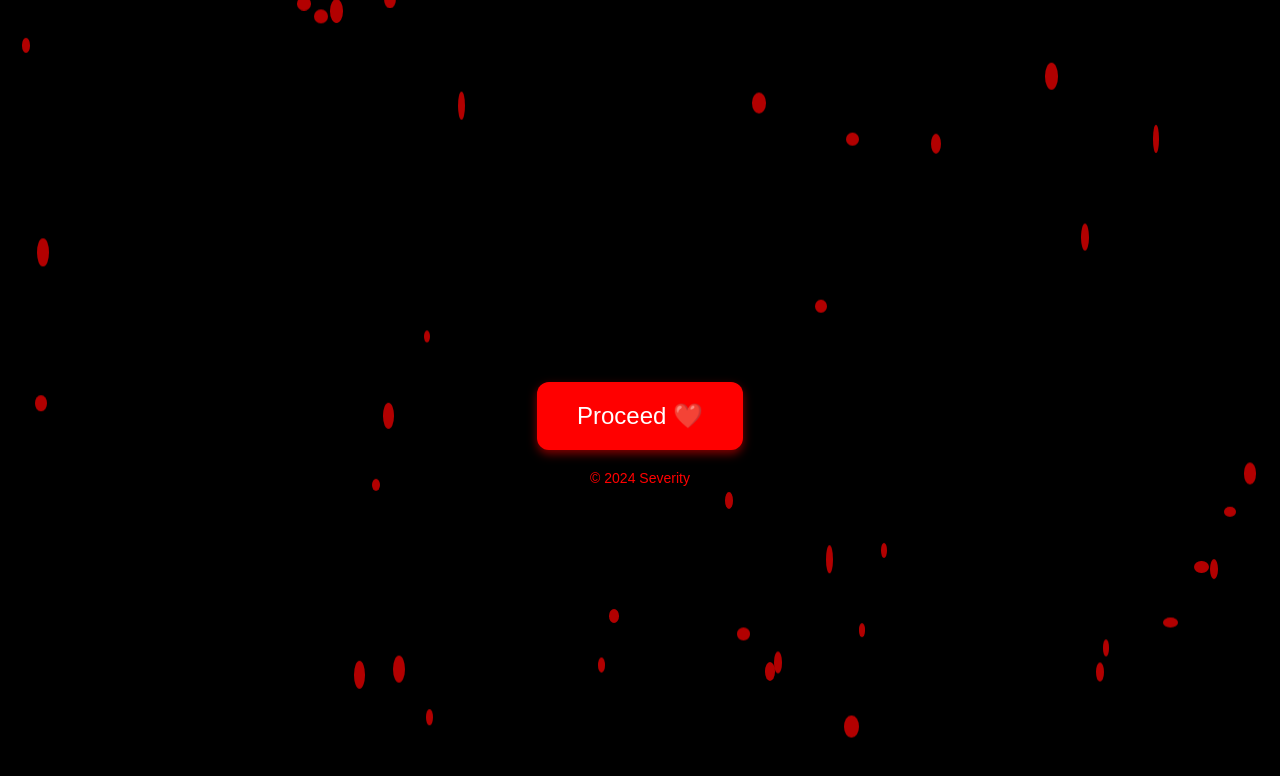
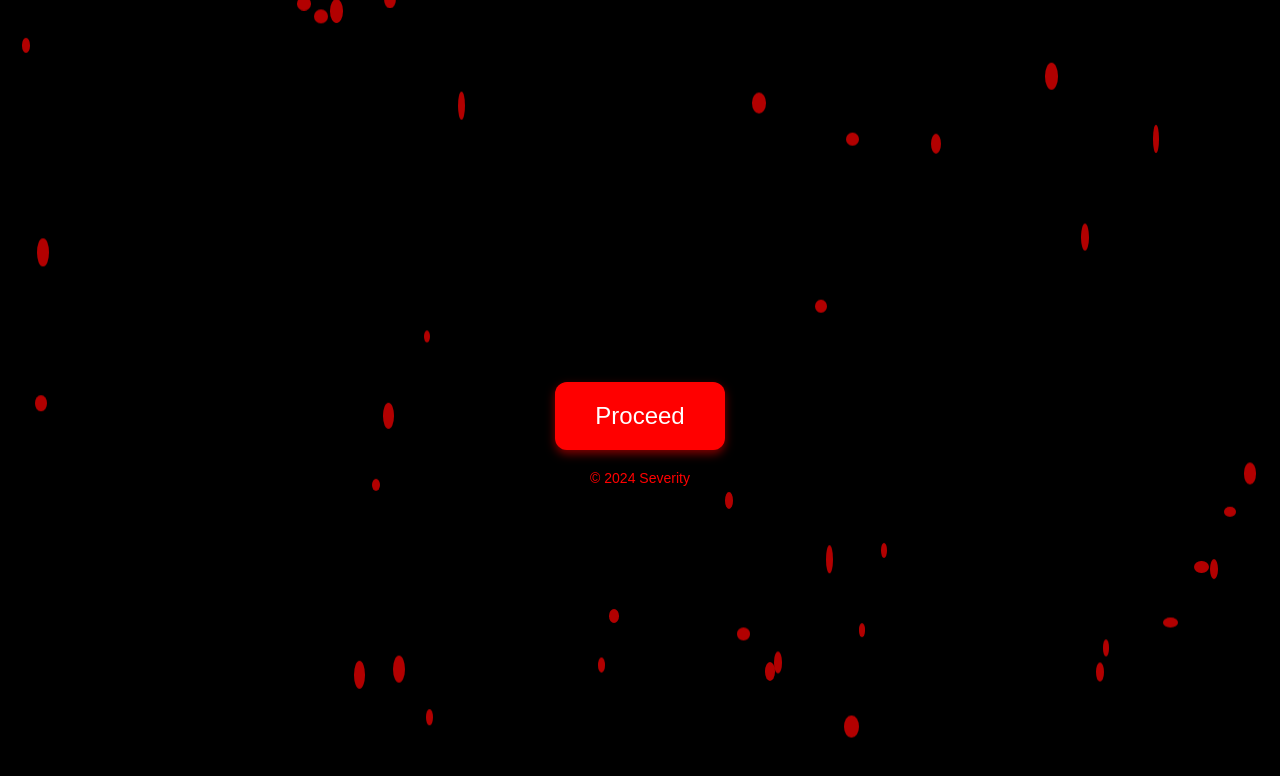
Before and after one commit to severityc/redirectbio, a plain HTML site: page index.html in a window 1280 px wide. Drawn offline with Linux system fonts and the light colour scheme.

Commit message:
Update index.html

```diff
--- a/index.html
+++ b/index.html
@@ -10,7 +10,7 @@
     <div class="rain"></div>
     <h1 class="title"></h1>
     <button class="redirect-button" onclick="window.location.href='wait.html'">
-        Proceed ❤️
+        Proceed
     </button>
     <footer>&copy; 2024 Severity</footer>
 
```
